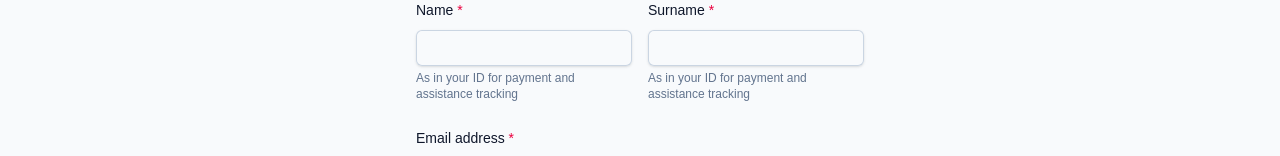
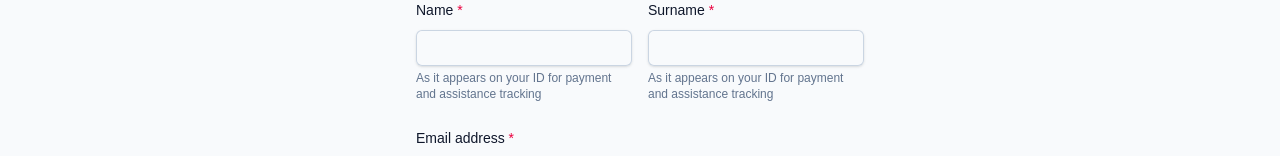
Before and after one commit to milinchetaCode/tangoWorld, a Next.js app in the folder frontend/: page /register in a window 1280 px wide. Shown: the part 266-422 px from the top of the page. Built offline with nearby package versions, Linux system fonts and the light colour scheme.

Commit message:
Improve grammar in ID helper text
Co-authored-by: milinchetaCode <203968697+milinchetaCode@users.noreply.github.com>

```diff
--- a/frontend/src/app/register/page.tsx
+++ b/frontend/src/app/register/page.tsx
@@ -132,7 +132,7 @@ export default function RegisterPage() {
                                     className="block w-full rounded-md border-0 py-1.5 px-3 text-slate-900 shadow-sm ring-1 ring-inset ring-slate-300 placeholder:text-slate-400 focus:ring-2 focus:ring-inset focus:ring-rose-600 sm:text-sm sm:leading-6"
                                 />
                             </div>
-                            <p className="mt-1 text-xs text-slate-500">As in your ID for payment and assistance tracking</p>
+                            <p className="mt-1 text-xs text-slate-500">As it appears on your ID for payment and assistance tracking</p>
                         </div>
                         <div>
                             <label htmlFor="surname" className="block text-sm font-medium leading-6 text-slate-900">
@@ -149,7 +149,7 @@ export default function RegisterPage() {
                                     className="block w-full rounded-md border-0 py-1.5 px-3 text-slate-900 shadow-sm ring-1 ring-inset ring-slate-300 placeholder:text-slate-400 focus:ring-2 focus:ring-inset focus:ring-rose-600 sm:text-sm sm:leading-6"
                                 />
                             </div>
-                            <p className="mt-1 text-xs text-slate-500">As in your ID for payment and assistance tracking</p>
+                            <p className="mt-1 text-xs text-slate-500">As it appears on your ID for payment and assistance tracking</p>
                         </div>
                     </div>
 
```
